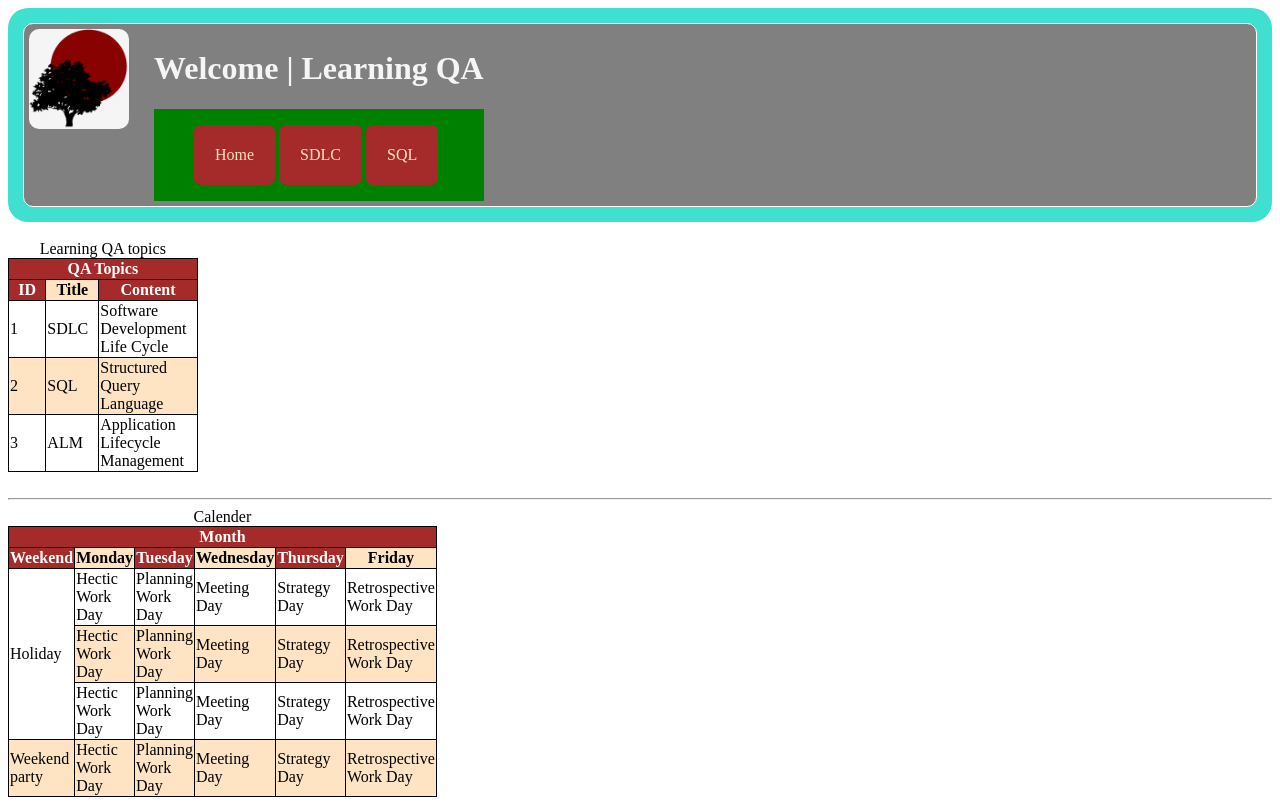
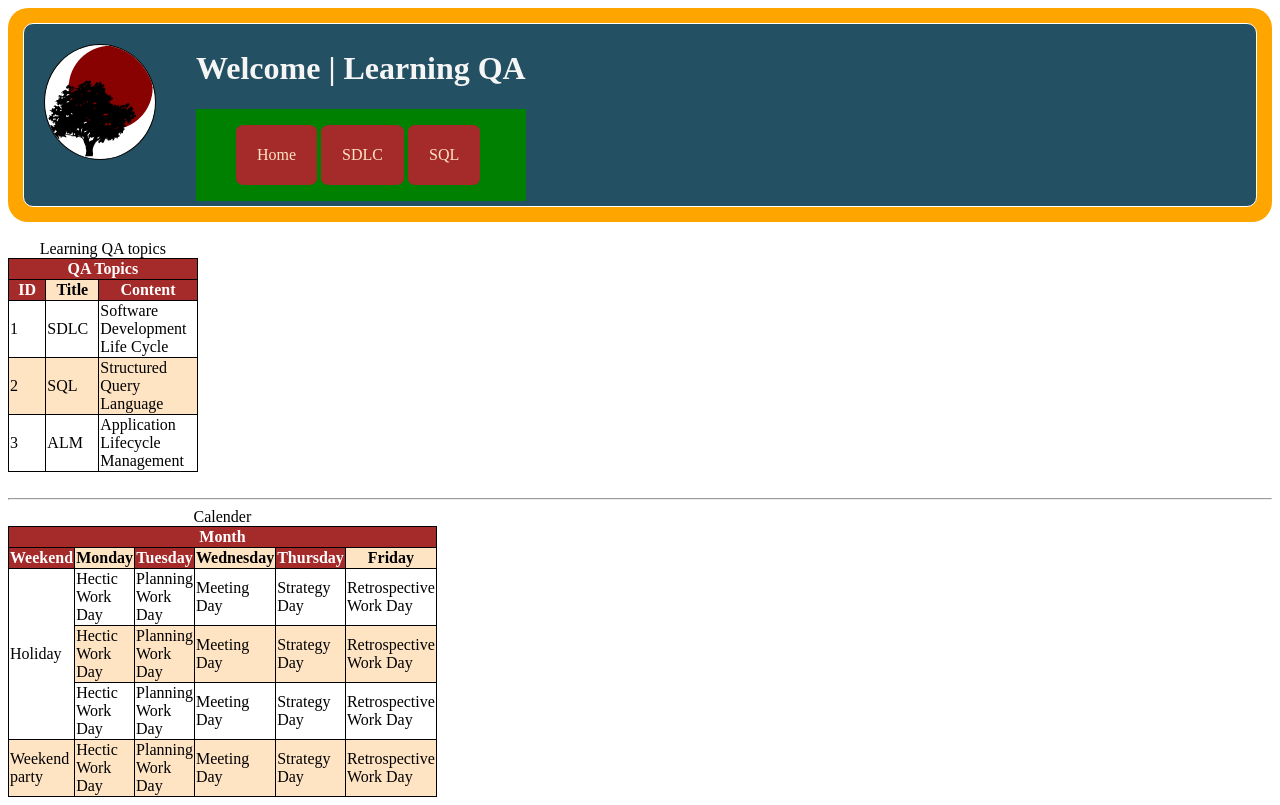
Before and after one commit to msarefin/WebApplication, a plain HTML site: page index.html in a window 1280 px wide. Drawn offline with Linux system fonts and the light colour scheme.

Commit message:
Learning CSS

```diff
--- a/css/style.css
+++ b/css/style.css
@@ -1,14 +1,20 @@
 div#bodyDiv{
-    background-color: turquoise;
+    background-color: orange;
     color: whitesmoke;
     border-radius: 20px;
     padding: 5px;
 }
 
 #logo {
-    height: 100px;
-    width: 100px;
     border-radius: 50%;
+    padding: 15px;
+
+}
+#logo img{
+    border-radius: 50%;
+    background: white;
+    border: 1px black solid;
+
 }
 
 header{
@@ -18,7 +24,7 @@ header{
     display: flex;
     flex-direction: row;
     padding:5px;
-    background:grey;
+    background:rgb(36, 80, 99);
 }
 
 aside{
@@ -43,10 +49,7 @@ aside{
 
 }
 
-#logo{
-    background-color: whitesmoke;
-    border-radius: 10px;
-}
+
 
 table, th, td{
     border: 1px solid black;
--- a/index.html
+++ b/index.html
@@ -11,12 +11,12 @@
         <div id ="bodyDiv">
             <header>
                 <div id = "logo">
-                    <img src="./img/LogoRedMoonTree.png" alt="" height="100px" width="100px">
+                    <img src="./img/LogoRedMoonTree.png" alt="">
                 </div>
                 <div class="banner">
                     <h1>Welcome | Learning QA</h1>
 
-                    <aside>
+                    <aside id="top_menu">
                         <ul>
                             <li class="menu_item">Home</li>
                             <li class="menu_item">SDLC</li>
```
